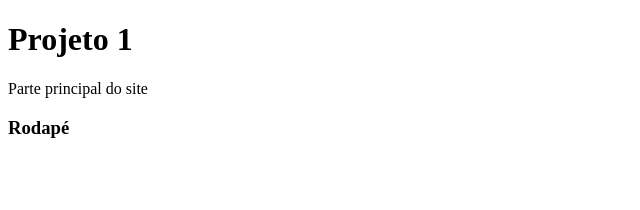
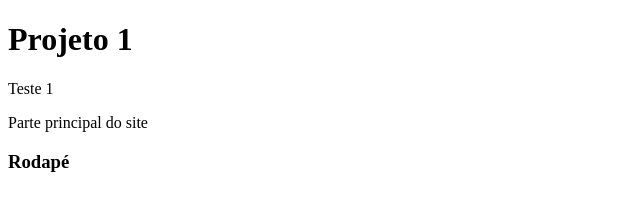
Before and after one commit to ds23teste/projeto1, a plain HTML site: page index.html in a window 1280 px wide. Shown: the whole page, without its empty margins (0-640 px from the left). Drawn offline with Linux system fonts and the light colour scheme.

Commit message:
Update index.html

```diff
--- a/index.html
+++ b/index.html
@@ -9,6 +9,7 @@
 <body>
     <header>
         <h1>Projeto 1</h1>
+        <p>Teste 1</p>
     </header>
     <main>
         <p>Parte principal do site</p>
```
